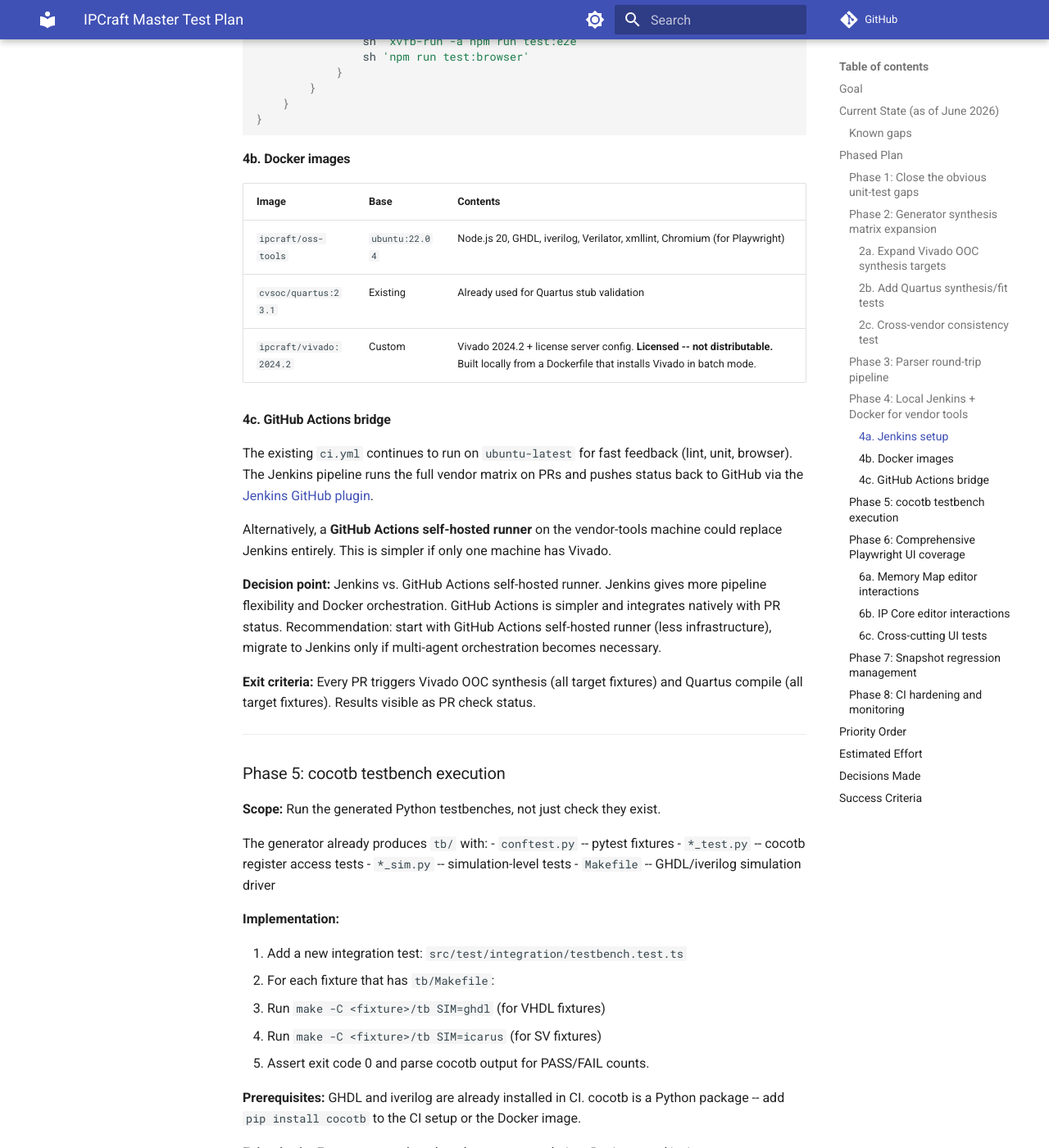
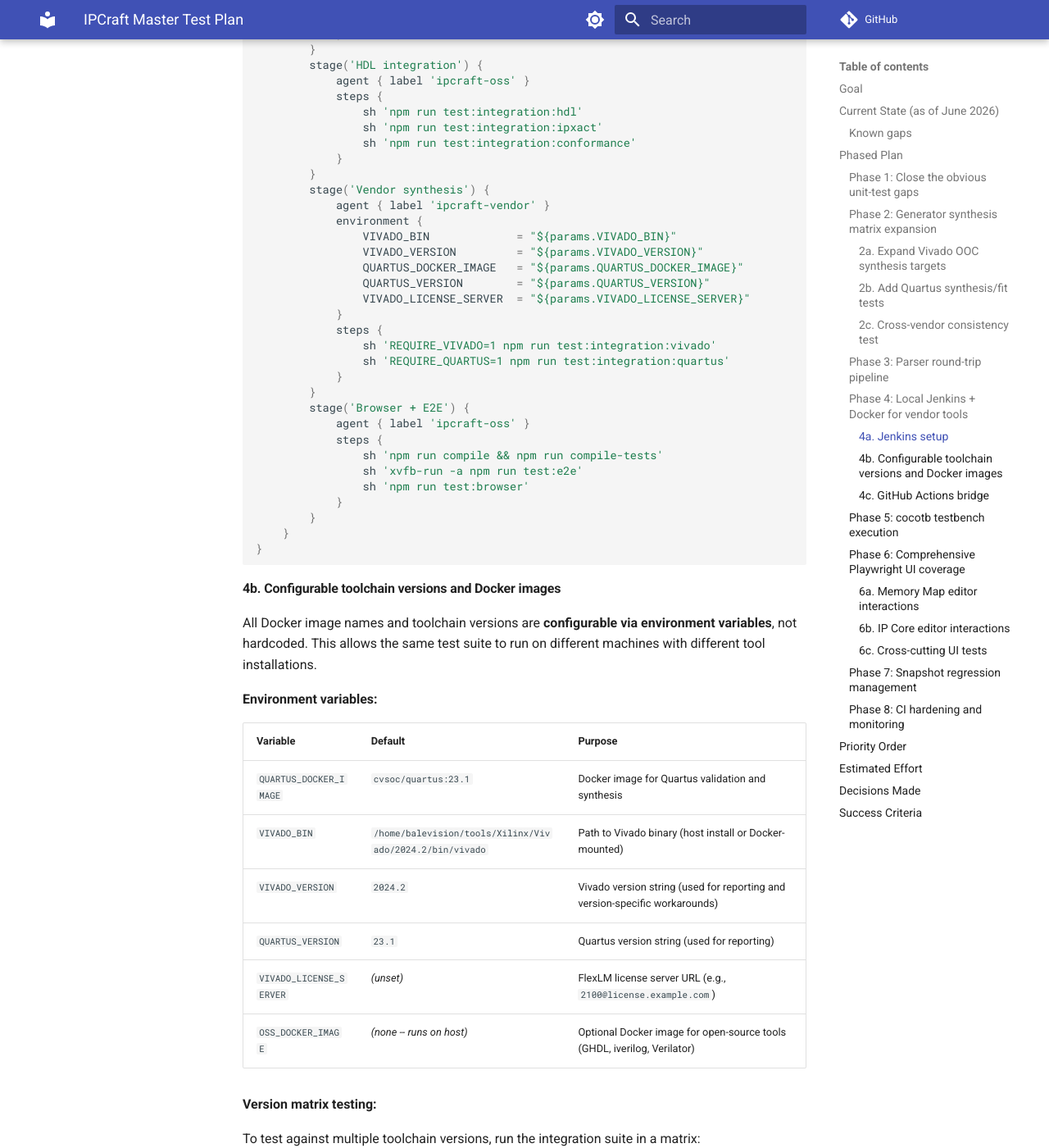
Before and after one commit to bleviet/ipcraft-vscode, an MkDocs documentation site: the page built from docs/testing-master-plan.md, in a window 1280 px wide and 1400 px high, scrolled down 5746 px. Shown: the whole window at 82% size. Built offline with MkDocs 1.6.1 and Material for MkDocs 9.7.7, drawn with Linux system fonts in a browser that asks for light colours; comment, search, counter and statistics services are not loaded; some of the changed text lies outside the part shown.

Commit message:
docs: make toolchain versions and Docker images configurable in test plan
Phase 4 now uses env vars for all tool paths and Docker image names:
VIVADO_BIN, VIVADO_VERSION, QUARTUS_DOCKER_IMAGE, QUARTUS_VERSION,
VIVADO_LICENSE_SERVER. Jenkins pipeline uses parameterized builds to
support version matrix testing. No hardcoded image names or versions.

````diff
--- a/docs/testing-master-plan.md
+++ b/docs/testing-master-plan.md
@@ -140,9 +140,29 @@
 
 **Jenkinsfile structure:**
 
+Toolchain versions and Docker images are passed as **Jenkins parameters** so the
+pipeline can be re-run against different versions without editing the Jenkinsfile.
+
 ```groovy
 pipeline {
     agent none
+    parameters {
+        string(name: 'VIVADO_BIN',
+               defaultValue: '/tools/Xilinx/Vivado/2024.2/bin/vivado',
+               description: 'Path to Vivado binary on the vendor agent')
+        string(name: 'VIVADO_VERSION',
+               defaultValue: '2024.2',
+               description: 'Vivado version (for reporting)')
+        string(name: 'QUARTUS_DOCKER_IMAGE',
+               defaultValue: 'cvsoc/quartus:23.1',
+               description: 'Docker image for Quartus tests')
+        string(name: 'QUARTUS_VERSION',
+               defaultValue: '23.1',
+               description: 'Quartus version (for reporting)')
+        string(name: 'VIVADO_LICENSE_SERVER',
+               defaultValue: '',
+               description: 'FlexLM license server (e.g., 2100@host)')
+    }
     stages {
         stage('Quick checks') {
             agent { label 'ipcraft-oss' }
@@ -163,6 +183,13 @@
         }
         stage('Vendor synthesis') {
             agent { label 'ipcraft-vendor' }
+            environment {
+                VIVADO_BIN             = "${params.VIVADO_BIN}"
+                VIVADO_VERSION         = "${params.VIVADO_VERSION}"
+                QUARTUS_DOCKER_IMAGE   = "${params.QUARTUS_DOCKER_IMAGE}"
+                QUARTUS_VERSION        = "${params.QUARTUS_VERSION}"
+                VIVADO_LICENSE_SERVER  = "${params.VIVADO_LICENSE_SERVER}"
+            }
             steps {
                 sh 'REQUIRE_VIVADO=1 npm run test:integration:vivado'
                 sh 'REQUIRE_QUARTUS=1 npm run test:integration:quartus'
@@ -180,13 +207,61 @@
 }
 ```
 
-#### 4b. Docker images
+#### 4b. Configurable toolchain versions and Docker images
 
-| Image | Base | Contents |
+All Docker image names and toolchain versions are **configurable via environment variables**, not hardcoded. This allows the same test suite to run on different machines with different tool installations.
+
+**Environment variables:**
+
+| Variable | Default | Purpose |
 |---|---|---|
-| `ipcraft/oss-tools` | `ubuntu:22.04` | Node.js 20, GHDL, iverilog, Verilator, xmllint, Chromium (for Playwright) |
-| `cvsoc/quartus:23.1` | Existing | Already used for Quartus stub validation |
-| `ipcraft/vivado:2024.2` | Custom | Vivado 2024.2 + license server config. **Licensed -- not distributable.** Built locally from a Dockerfile that installs Vivado in batch mode. |
+| `QUARTUS_DOCKER_IMAGE` | `cvsoc/quartus:23.1` | Docker image for Quartus validation and synthesis |
+| `VIVADO_BIN` | `/home/balevision/tools/Xilinx/Vivado/2024.2/bin/vivado` | Path to Vivado binary (host install or Docker-mounted) |
+| `VIVADO_VERSION` | `2024.2` | Vivado version string (used for reporting and version-specific workarounds) |
+| `QUARTUS_VERSION` | `23.1` | Quartus version string (used for reporting) |
+| `VIVADO_LICENSE_SERVER` | _(unset)_ | FlexLM license server URL (e.g., `2100@license.example.com`) |
+| `OSS_DOCKER_IMAGE` | _(none -- runs on host)_ | Optional Docker image for open-source tools (GHDL, iverilog, Verilator) |
+
+**Version matrix testing:**
+
+To test against multiple toolchain versions, run the integration suite in a matrix:
+
+```bash
+# Vivado 2023.2
+VIVADO_BIN=/tools/Xilinx/Vivado/2023.2/bin/vivado \
+VIVADO_VERSION=2023.2 \
+npm run test:integration:vivado
+
+# Vivado 2024.2 (default)
+VIVADO_BIN=/tools/Xilinx/Vivado/2024.2/bin/vivado \
+VIVADO_VERSION=2024.2 \
+npm run test:integration:vivado
+
+# Quartus 22.1
+QUARTUS_DOCKER_IMAGE=cvsoc/quartus:22.1 \
+QUARTUS_VERSION=22.1 \
+npm run test:integration:quartus
+
+# Quartus 24.1
+QUARTUS_DOCKER_IMAGE=myregistry/quartus:24.1 \
+QUARTUS_VERSION=24.1 \
+npm run test:integration:quartus
+```
+
+The Jenkins pipeline (or GitHub Actions matrix) can parameterize these env vars to run the full version matrix nightly or on tag releases.
+
+**Docker image requirements:**
+
+The Quartus Docker image must provide:
+- `tclsh` at a known path (currently `/opt/intelFPGA/quartus/bin/tclsh`)
+- `quartus_sh` for project creation tests
+- `quartus_map`, `quartus_fit`, `quartus_asm` for full compilation (Phase 2b)
+
+The Vivado setup can be either:
+- **Host install:** Vivado installed directly on the CI agent machine, `VIVADO_BIN` points to the binary.
+- **Docker container:** Vivado in a Docker image with the license server configured. The test spawns `docker run` with the image name from `VIVADO_DOCKER_IMAGE` (optional, not yet implemented -- host install is simpler for licensed tools).
+
+**No hardcoded image names in test code.** The existing `quartus.test.ts` and `vivado.test.ts` already read from env vars with defaults. All new tests must follow this pattern.
 
 #### 4c. GitHub Actions bridge
 
@@ -194,9 +269,9 @@
 
 Alternatively, a **GitHub Actions self-hosted runner** on the vendor-tools machine could replace Jenkins entirely. This is simpler if only one machine has Vivado.
 
-**Decision point:** Jenkins vs. GitHub Actions self-hosted runner. Jenkins gives more pipeline flexibility and Docker orchestration. GitHub Actions is simpler and integrates natively with PR status. Recommendation: start with GitHub Actions self-hosted runner (less infrastructure), migrate to Jenkins only if multi-agent orchestration becomes necessary.
+**Decision:** Local Jenkins + Docker for vendor tool CI (dedicated Vivado machine available).
 
-**Exit criteria:** Every PR triggers Vivado OOC synthesis (all target fixtures) and Quartus compile (all target fixtures). Results visible as PR check status.
+**Exit criteria:** Every PR triggers Vivado OOC synthesis (all target fixtures) and Quartus compile (all target fixtures). Results visible as PR check status. Toolchain versions are configurable via env vars, not hardcoded.
 
 ---
 
````
